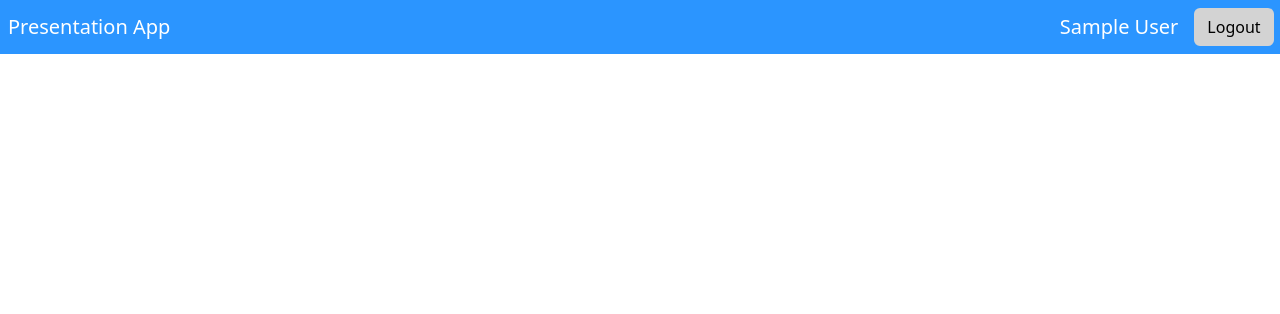
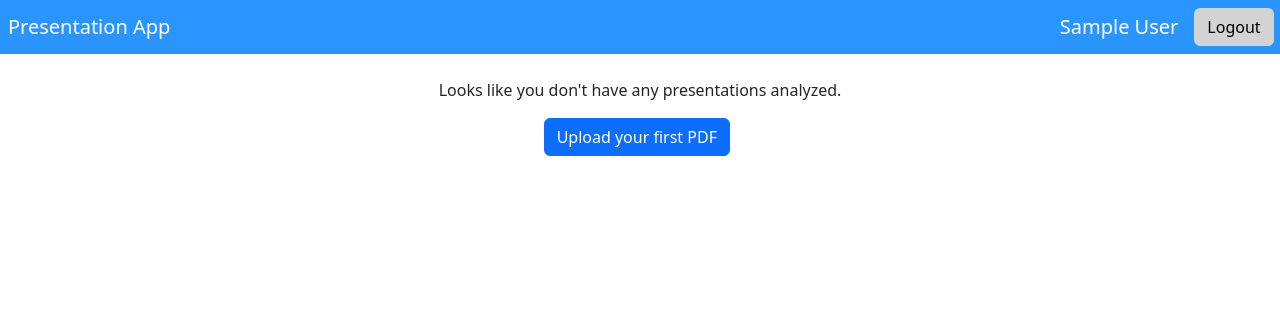
Before and after one commit to LeoEras/PresentationWebApp, a Django app: page /presentation/ in a window 1280 px wide. Shown: the top 314 px of the page. Run offline with Django 5.2, Linux system fonts and the light colour scheme; the visitor is signed in with stand-in values (Sample User, id 1); some libraries are stand-ins or nearby versions.

Commit message:
Base for presentation home screen

```diff
--- a/presentation/templates/presentation/home.html
+++ b/presentation/templates/presentation/home.html
@@ -3,4 +3,33 @@
 {% block content %}
 {% load static %}
 
+<div class="container mt-4">
+
+  {% if not has_presentations %}
+    <div class="text-center">
+      <p>Looks like you don't have any presentations analyzed.</p>
+      <a href="{% url 'presentation:upload' %}" class="btn btn-primary">Upload your first PDF</a>
+    </div>
+  {% else %}
+    <h3>Your Recent Presentations</h3>
+    <div class="row">
+      {% for presentation in presentations %}
+        <div class="col-md-4 mb-3">
+          <div class="card">
+            <img src="{{ presentation.thumbnail.url }}" class="card-img-top" alt="Slide preview">
+            <div class="card-body">
+              <h5 class="card-title">{{ presentation.title }}</h5>
+              <p class="card-text">Overall rating: {{ presentation.overall_rating }}</p>
+              <a href="{% url 'presentation:detail' presentation.id %}" class="btn btn-outline-primary">View Analysis</a>
+            </div>
+          </div>
+        </div>
+      {% endfor %}
+    </div>
+    <div class="text-center mt-4">
+      <a href="{% url 'presentation:upload' %}" class="btn btn-success">Analyze a New PDF</a>
+    </div>
+  {% endif %}
+
+</div>
 {% endblock %}
```
